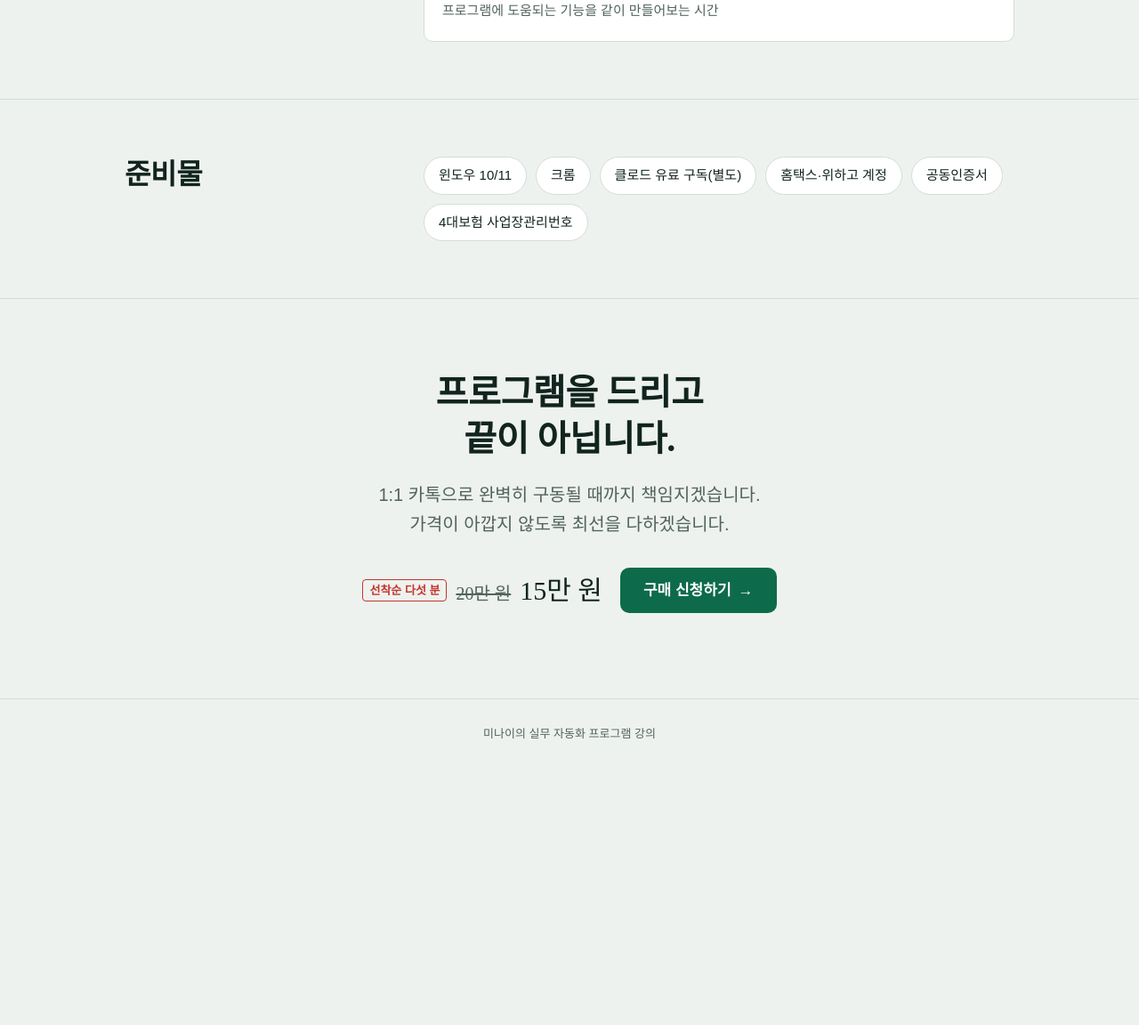
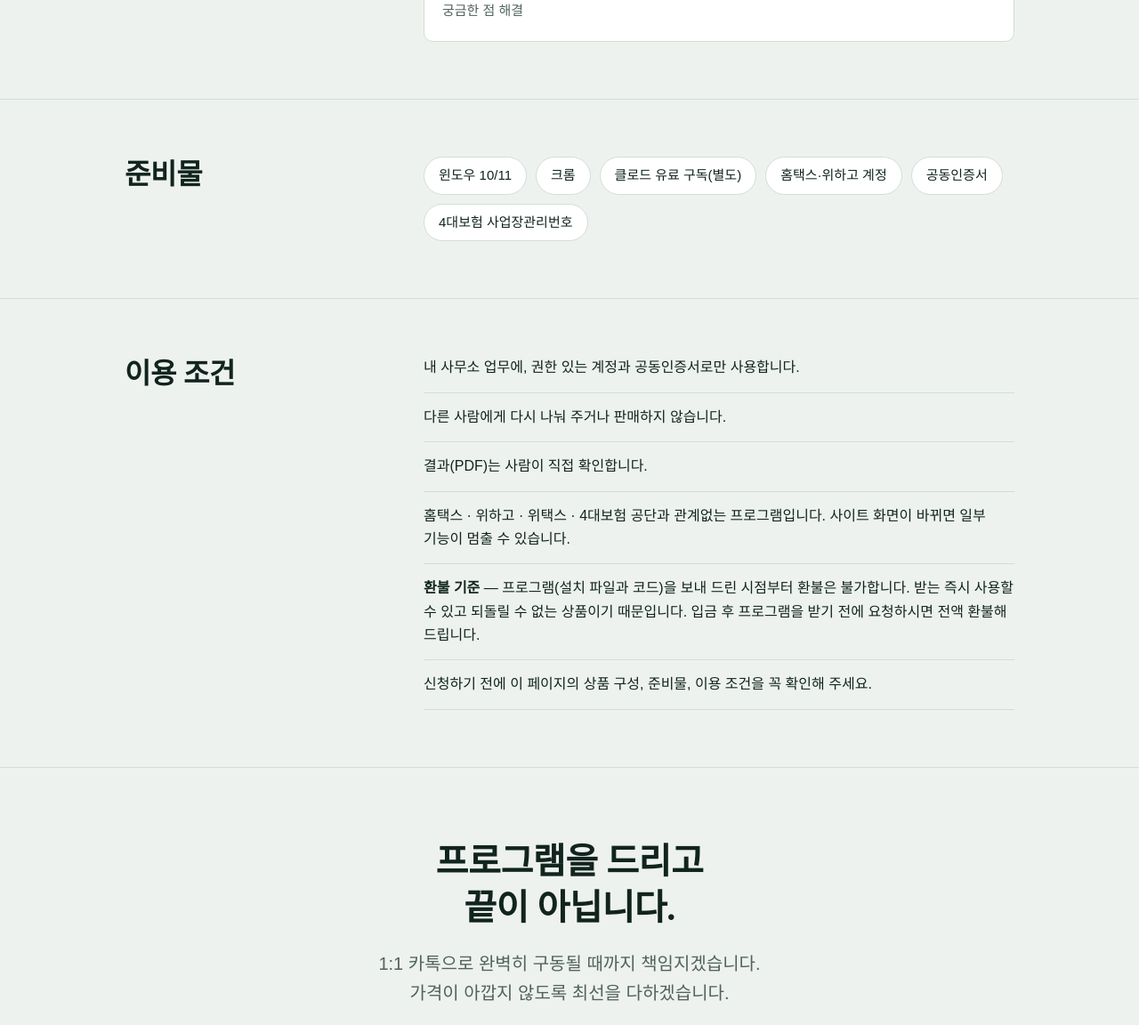
Before and after one commit to taxkms96/taxkms96.github.io, a plain HTML site: page index.html in a window 1280 px wide. Shown: the part 1645-2797 px from the top of the page at 89% size. Before the commit the page ends 2509 px from the top, so only its background shows below. Drawn offline with Linux system fonts and the light colour scheme; a web font is replaced by a local one.

Commit message:
홈페이지: 제목 정리·Q&A·이용 조건·환불 기준

```diff
--- a/index.html
+++ b/index.html
@@ -3,10 +3,10 @@
 <head>
 <meta charset="utf-8">
 <meta name="viewport" content="width=device-width, initial-scale=1, viewport-fit=cover">
-<title>미나이의 실무 자동화 프로그램 강의</title>
+<title>미나이의 실무 자동화 프로그램</title>
 <meta name="claude:viewport-fit-sides" content="cover">
 <meta name="description" content="홈택스·위하고·위택스 자동 로그인, 민원증명, 부가가치세 자료, 사업장현황 자료, 4대보험 EDI 자료를 버튼 클릭 한 번으로. 선착순 다섯 분 20만 원 → 15만 원.">
-<meta property="og:title" content="미나이의 실무 자동화 프로그램 강의">
+<meta property="og:title" content="미나이의 실무 자동화 프로그램">
 <meta property="og:description" content="바로 쓸 수 있는 프로그램을 드립니다. 클로드로 내 컴퓨터에 맞게 고쳐 쓰세요. 선착순 다섯 분 20만 원 → 15만 원">
 <link rel="preconnect" href="https://fonts.googleapis.com">
 <link rel="preconnect" href="https://fonts.gstatic.com" crossorigin>
@@ -116,6 +116,9 @@
   .guides li::before { content: counter(g); flex: none; width: 22px; height: 22px; border-radius: 50%; background: var(--green-soft); color: var(--green); font: 700 12px/22px var(--f-body); text-align: center; }
   .needs { display: flex; flex-wrap: wrap; gap: 10px; margin: 0; padding: 0; list-style: none; align-content: start; }
   .needs li { border: 1px solid var(--rule); background: var(--sheet); border-radius: 999px; padding: 8px 16px; font-size: 15px; }
+  .terms { margin: 0; padding: 0; list-style: none; }
+  .terms li { padding-block: 14px; border-bottom: 1px solid var(--rule); font-size: 16px; }
+  .terms li:first-child { padding-top: 0; }
 
   .close { text-align: center; padding-block: 80px 96px; }
   .close h2 { font-size: clamp(28px, 6vw, 40px); }
@@ -153,7 +156,7 @@
 <div class="wrap">
   <header class="hero">
     <div>
-      <p class="eyebrow">미나이의 실무 자동화 프로그램 강의</p>
+      <p class="eyebrow">미나이의 실무 자동화 프로그램</p>
       <h1>바로 쓸 수 있는<br>프로그램을 드립니다.</h1>
       <p class="lead">홈택스 로그인부터 민원증명, 부가가치세 자료, 사업장현황 자료, 4대보험 EDI 자료까지 버튼 하나로.<br><b>클로드로 내 컴퓨터에 맞게 고쳐 쓰세요.</b></p>
     </div>
@@ -186,7 +189,7 @@
       <div class="give wide"><b>사용법</b><span>사용법을 보며 차례대로 따라 하면 됩니다.</span></div>
       <div class="give"><b>내 컴퓨터 맞추기 프롬프트</b><span>클로드에 붙여 넣기만 하면 됩니다.</span></div>
       <div class="give"><b>멈췄을 때 고치기 프롬프트</b><span>사이트가 바뀌어도 직접 고칩니다.</span></div>
-      <div class="give wide"><b>큐엔에이, 클로드 1:1 초보 맞춤 강의</b><span>프로그램에 도움되는 기능을 같이 만들어보는 시간</span></div>
+      <div class="give wide"><b>Q&amp;A</b><span>궁금한 점 해결</span></div>
     </div>
   </div>
 </section>
@@ -205,6 +208,20 @@
   </div>
 </section>
 
+<section>
+  <div class="wrap sec">
+    <div><h2>이용 조건</h2></div>
+    <ul class="terms">
+      <li>내 사무소 업무에, 권한 있는 계정과 공동인증서로만 사용합니다.</li>
+      <li>다른 사람에게 다시 나눠 주거나 판매하지 않습니다.</li>
+      <li>결과(PDF)는 사람이 직접 확인합니다.</li>
+      <li>홈택스 · 위하고 · 위택스 · 4대보험 공단과 관계없는 프로그램입니다. 사이트 화면이 바뀌면 일부 기능이 멈출 수 있습니다.</li>
+      <li><b>환불 기준</b> — 프로그램(설치 파일과 코드)을 보내 드린 시점부터 환불은 불가합니다. 받는 즉시 사용할 수 있고 되돌릴 수 없는 상품이기 때문입니다. 입금 후 프로그램을 받기 전에 요청하시면 전액 환불해 드립니다.</li>
+      <li>신청하기 전에 이 페이지의 상품 구성, 준비물, 이용 조건을 꼭 확인해 주세요.</li>
+    </ul>
+  </div>
+</section>
+
 <section class="close">
   <div class="wrap">
     <h2>프로그램을 드리고<br>끝이 아닙니다.</h2>
@@ -216,7 +233,7 @@
   </div>
 </section>
 
-<footer><div class="wrap">미나이의 실무 자동화 프로그램 강의</div></footer>
+<footer><div class="wrap">미나이의 실무 자동화 프로그램</div></footer>
 
 <div class="dock"><a class="btn apply" href="#">구매 신청하기 · <span class="was">20만</span>15만 원</a></div>
 <div class="toast" id="toast" hidden>신청서를 준비하고 있습니다.</div>
```
